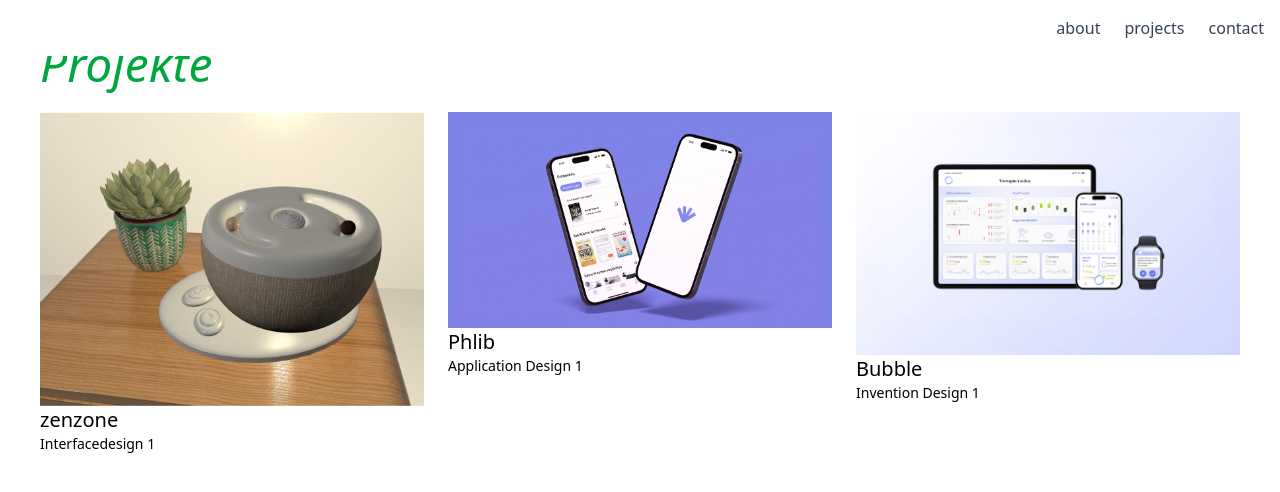
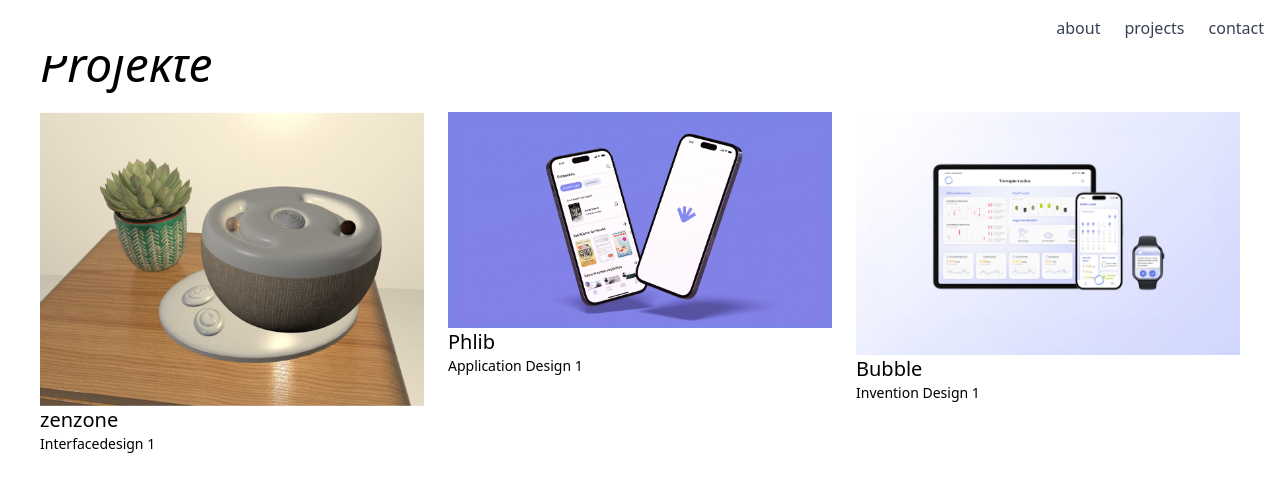
Before and after one commit to michellepriskakern/hfg-portfolio, a Nuxt app: page / in a window 1280 px wide. Shown: the top 492 px of the page. Built offline with nearby package versions, Linux system fonts and the light colour scheme.

Commit message:
Update index.vue

```diff
--- a/pages/index.vue
+++ b/pages/index.vue
@@ -2,7 +2,7 @@
   <div>
     <!--PROJEKTE-BEREICH -->
     <section id="projects" class="w-full p-10">
-      <h2 class="text-5xl italic mb-6 text-green-600">Projekte</h2>
+      <h2 class="text-5xl italic mb-6 text-black-600">Projekte</h2>
 
       <!-- Responsives Grid -->
       <div class="grid grid-cols-1 sm:grid-cols-2 lg:grid-cols-3 gap-6">
```
